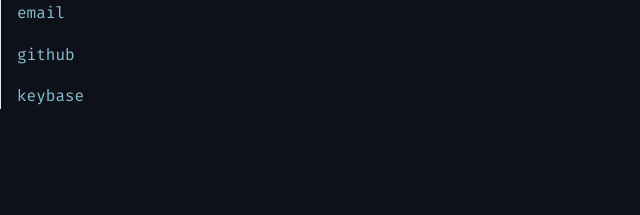
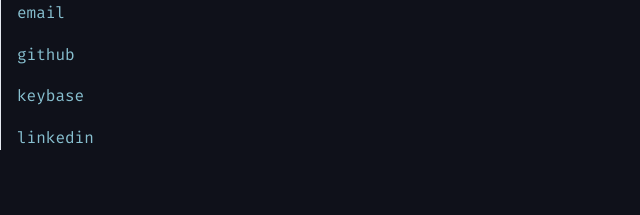
Before and after one commit to benjaminmikiten/benjaminmikiten.com, a Next.js app: page /IndexPage/SocialSection in a window 1280 px wide. Shown: the top 215 px of the page, without its empty margins (0-640 px from the left). Built offline with nearby package versions, Linux system fonts and the light colour scheme.

Commit message:
update social section

```diff
--- a/src/pages/IndexPage/SocialSection.jsx
+++ b/src/pages/IndexPage/SocialSection.jsx
@@ -15,6 +15,10 @@
   {
     text: "keybase",
     url: "https://keybase.io/benjaminmikiten",
+  },
+  {
+    text: "linkedin",
+    url: "www.linkedin.com/in/benjamin-mikiten",
   },
 ];
 
```
